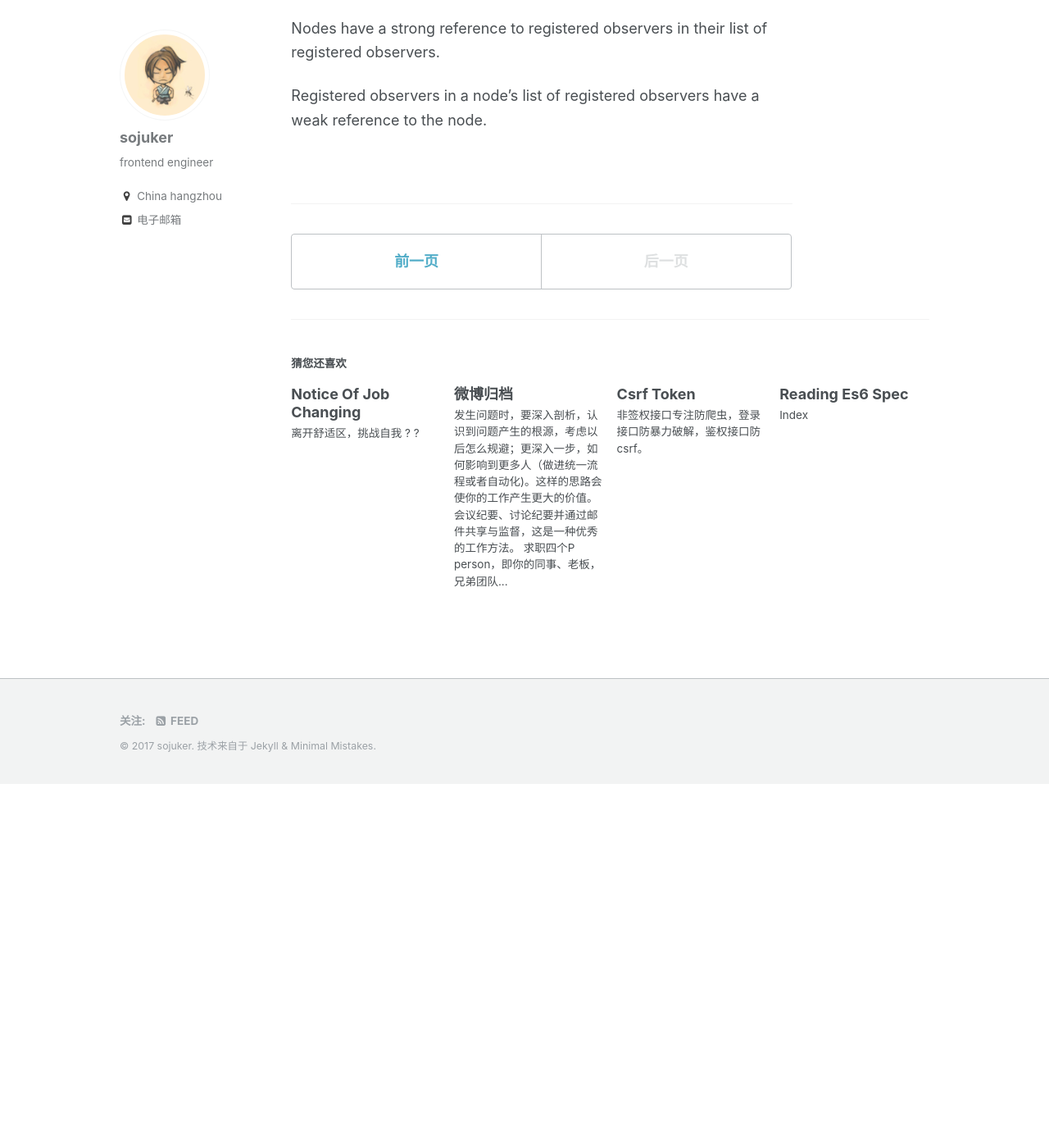
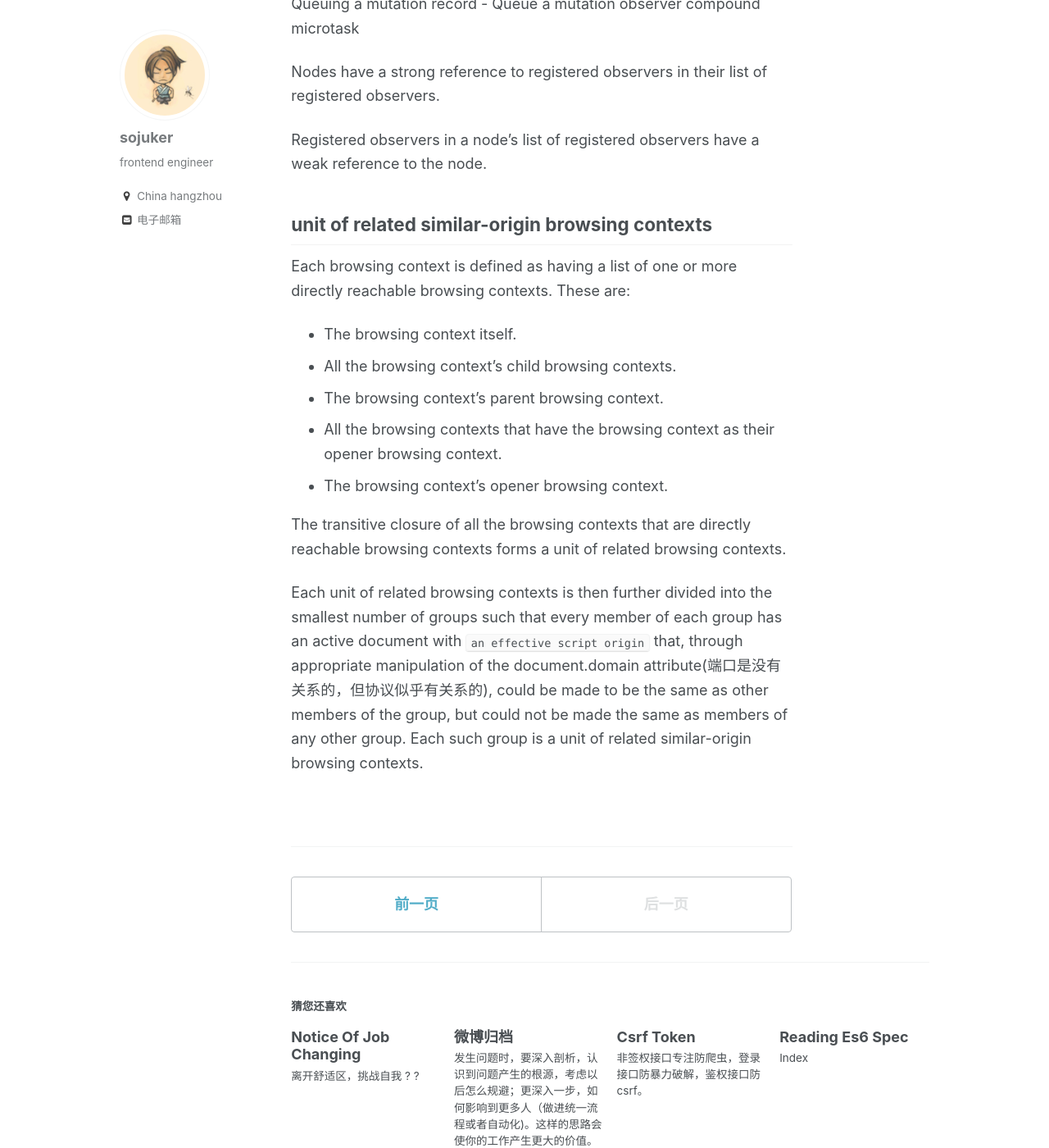
Before and after one commit to sojuker/sojuker.github.io, a Jekyll site: the page built from _posts/2017-09-12-DOM-Level4.md, in a window 1280 px wide and 1400 px high, scrolled down 2718 px. Shown: the whole window at 82% size. Built offline with Jekyll 4.4.1, drawn with Linux system fonts in a browser that asks for light colours; before the commit the page ends 3674 px from its top, so only the background shows below that; some of the changed text lies outside the part shown.

Commit message:
add study of unit of related similar-origin browsing contexts

```diff
--- a/_posts/2017-09-12-DOM-Level4.md
+++ b/_posts/2017-09-12-DOM-Level4.md
@@ -5,7 +5,7 @@ DOM4 adds Mutation Observers as a replacement for Mutation Events.
 
 - context object
 - A tree is a finite hierarchical tree structure
-- In tree order is preorder, depth-first traversal of a tree.
+- `In tree order` is preorder, depth-first traversal of a tree.
 - parent/child, root, descendant/ancestor, sibling, preceding/following
 
 ## Events
@@ -29,10 +29,10 @@ Each event listener consists of a type (of the event), callback, and capture var
 
 `dispatch Event`
 
-To fire an event named e means that
-a new event using the Event interface,
-with its type attribute initialized to e,
-and `its isTrusted attribute initialized to true`,
+`fire an Event` --> isTrusted true
+
+To fire an event named e means that a new event using the Event interface,
+with its type attribute initialized to e, and `its isTrusted attribute initialized to true`,
 is to be dispatched to the given object.
 
 ## Nodes
@@ -41,12 +41,14 @@ A node tree is constrained as follows, expressed as a relationship between the t
 
 ...
 
-A collection is an object that represents a lists of DOM nodes. A collection can be either live or static. Unless otherwise stated, a collection must be live.
+A collection is an object that represents a lists of DOM nodes.
+A collection can be either live or static. Unless otherwise stated, a collection must be live.
 
 If a collection is live, then the attributes and methods on that object must operate on the actual underlying data, not a snapshot of the data.
 
 When a collection is created, a filter and a root are associated with it.
-The collection then represents a view of the subtree rooted at the collection's root, containing only nodes that match the given filter. The view is linear. In the absence of specific requirements, the nodes within the collection must be sorted in tree order.
+The collection then represents a view of the subtree rooted at the collection's root, containing only nodes that match the given filter.
+The view is linear. In the absence of specific requirements, the nodes within the collection must be sorted in tree order.
 
 > A NodeList object is a collection of nodes.
 
@@ -54,12 +56,15 @@ The collection then represents a view of the subtree rooted at the collection's
 
 ## Mutation observers
 
-Each `unit of related similar-origin browsing contexts` has a mutation observer compound microtask `queued flag` and an associated list of MutationObserver objects which is initially empty.
+Each `unit of related similar-origin browsing contexts` has a mutation observer compound microtask `queued flag`
+and an associated list of MutationObserver objects which is initially empty.
 
 Each node has an associated list of registered observers.
-A registered observer consists of an observer (a MutationObserver object) and options (a MutationObserverInit dictionary). A transient registered observer is a specific type of registered observer that has a `source` which is a registered observer.
+A registered observer consists of an observer (a MutationObserver object) and options (a MutationObserverInit dictionary).
+A transient registered observer is a specific type of registered observer that has a `source` which is a registered observer.
 
-The MutationObserver(callback) constructor must create a new MutationObserver object with callback set to callback, append it to the unit of related similar-origin browsing contexts's list of MutationObserver objects, and then return it.
+The MutationObserver(callback) constructor must create a new MutationObserver object with callback set to callback,
+append it to the unit of related similar-origin browsing contexts's list of MutationObserver objects, and then return it.
 
 Queuing a mutation record
     - Queue a mutation observer compound microtask
@@ -67,3 +72,21 @@ Queuing a mutation record
 Nodes have a strong reference to registered observers in their list of registered observers.
 
 Registered observers in a node's list of registered observers have a weak reference to the node.
+
+## unit of related similar-origin browsing contexts
+
+Each browsing context is defined as having a list of one or more directly reachable browsing contexts. These are:
+- The browsing context itself.
+- All the browsing context's child browsing contexts.
+- The browsing context's parent browsing context.
+- All the browsing contexts that have the browsing context as their opener browsing context.
+- The browsing context's opener browsing context.
+
+The transitive closure of all the browsing contexts that are directly reachable browsing contexts forms a unit of related browsing contexts.
+
+Each unit of related browsing contexts is then further divided into the smallest number of groups
+such that every member of each group has an active document with `an effective script origin` that,
+through appropriate manipulation of the document.domain attribute(端口是没有关系的，但协议似乎有关系的),
+could be made to be the same as other members of the group,
+but could not be made the same as members of any other group.
+Each such group is a unit of related similar-origin browsing contexts.
```
Also changed, not shown: _posts/2015-04-29-my-concern-of-the-job.md (+2 -2 lines).
